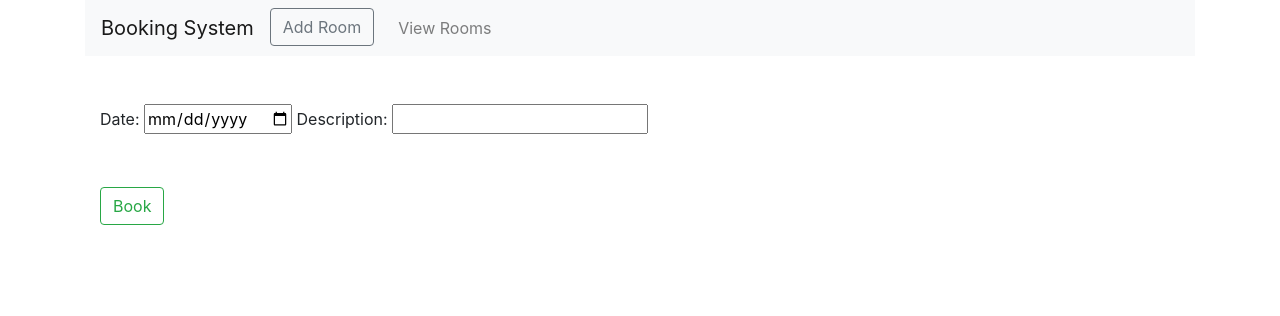
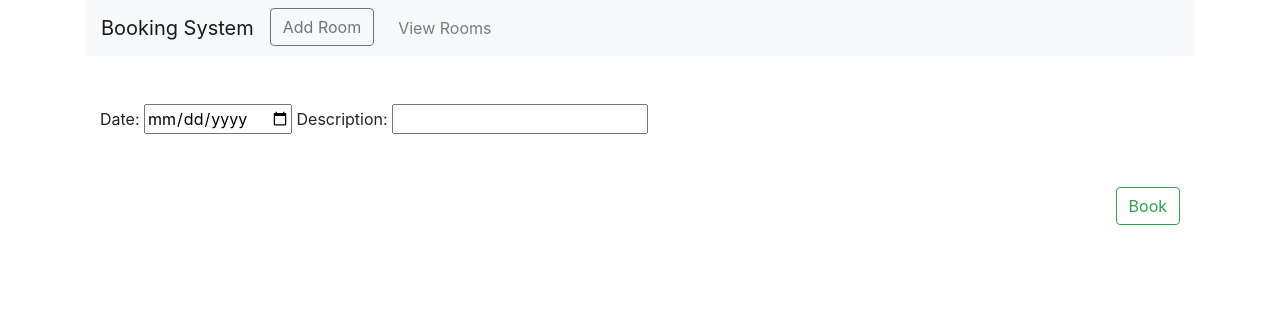
Before and after one commit to marcel-ctrl-art/room-booking-system, a Django app: template templates/make_reservation.html in a window 1280 px wide. Shown: the top 316 px of the page. Run offline with Django 3.2, Linux system fonts and the light colour scheme; the template is opened without the code that fills it, so the values that code supplies are empty; some libraries are stand-ins or nearby versions.

Commit message:
Add bootrap classes

```diff
--- a/templates/make_reservation.html
+++ b/templates/make_reservation.html
@@ -4,7 +4,7 @@
 
 {% block content %}
 
-<div>
+<div class="container mt-5">
   <p>{{ room.name }}</p>
   <p>{{ msg }}</p>
 </div>
@@ -16,7 +16,7 @@
   <input type="date" name="booking_date" id="day">
   <label for="info">Description:</label>
   <input type="text" name="comment" id="info"><br>
-  <input class="btn btn-outline-success mt-5" type="submit" name="book" value="Book">
+  <input class="btn btn-outline-success mt-5 float-right" type="submit" name="book" value="Book">
 </form>
 </div>
 
```
